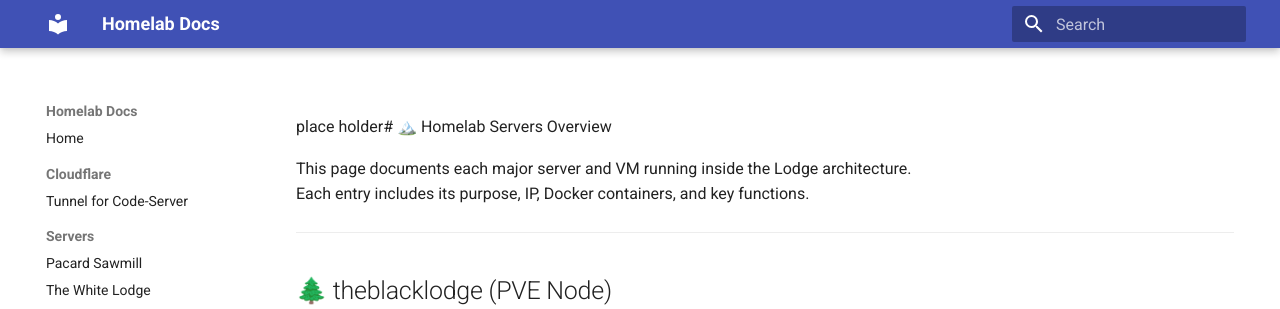
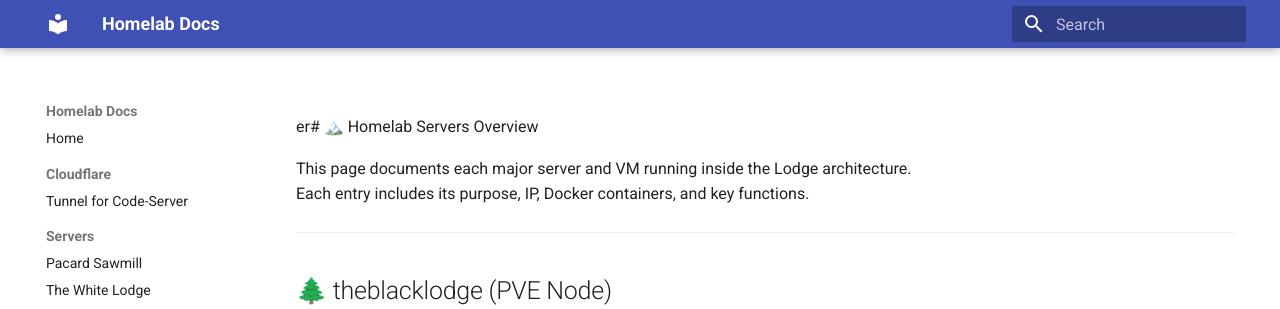
Before and after one commit to osirispc/homelab-docs, an MkDocs documentation site: the page built from docs/servers/overview.md, in a window 1280 px wide and 900 px high. Shown: the top 309 px of the window. Built offline with MkDocs 1.6.1 and Material for MkDocs 9.7.7, drawn with Linux system fonts in a browser that asks for light colours.

Commit message:
Auto-update: 2025-11-15 16:52:48

```diff
--- a/docs/servers/overview.md
+++ b/docs/servers/overview.md
@@ -1,4 +1,4 @@
-place holder# 🏔️ Homelab Servers Overview
+er# 🏔️ Homelab Servers Overview
 
 This page documents each major server and VM running inside the Lodge architecture.
 Each entry includes its purpose, IP, Docker containers, and key functions.
```
